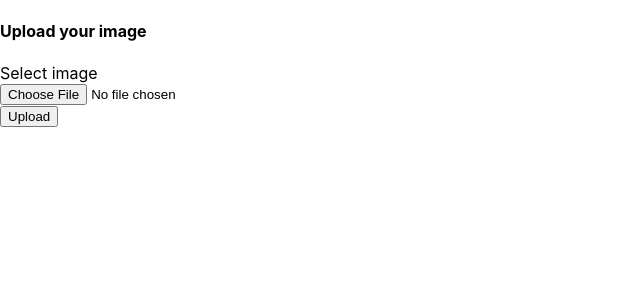
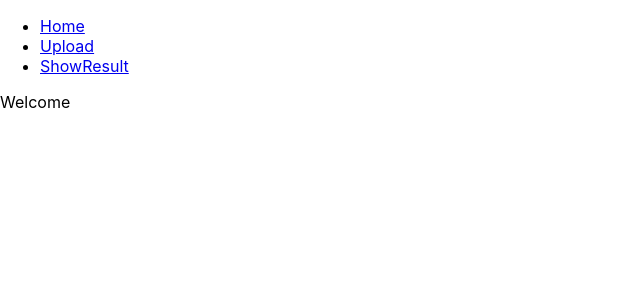
Before and after one commit to LeamonLee/AI-portfolio-fontend-ui, a React (Create React App) app: page / in a window 1280 px wide. Shown: the top 300 px of the page, without its empty margins (0-640 px from the left). Built offline with nearby package versions, Linux system fonts and the light colour scheme.

Commit message:
added react-router-dom

```diff
--- a/package.json
+++ b/package.json
@@ -8,6 +8,7 @@
     "@testing-library/user-event": "^12.1.10",
     "react": "^17.0.2",
     "react-dom": "^17.0.2",
+    "react-router-dom": "^5.2.0",
     "react-scripts": "4.0.3",
     "web-vitals": "^1.0.1"
   },
--- a/src/App.js
+++ b/src/App.js
@@ -1,21 +1,48 @@
+import React from "react";
+import {
+  BrowserRouter as Router,
+  Switch,
+  Route,
+  Link
+} from "react-router-dom";
 
+import Upload from "./components/Upload";
+import ShowResult from "./components/ShowResult";
+import Home from "./components/Home";
 
 function App() {
   return (
+    <Router>
     <div>
-      {/* <img src="http://localhost:5001/webcam" alt="logo" /> */}
-      {/* <img src="http://localhost:5001/image" alt="logo" /> */}
-      {/* <img src="" alt="logo" /> */}
+      <nav>
+        <ul>
+          <li>
+            <Link to="/">Home</Link>
+          </li>
+          <li>
+            <Link to="/od/image/upload">Upload</Link>
+          </li>
+          <li>
+            <Link to="/od/image/show-result">ShowResult</Link>
+          </li>
+        </ul>
+      </nav>
 
-      <h4>Upload your image</h4>
-      <form action="http://localhost:5001/od/image_detect" method="POST" enctype="multipart/form-data">
-          <label for="">Select image</label>
-          <div>
-              <input type="file" name="image" id="image" />
-          </div>
-          <button type="submit">Upload</button>
-      </form>
+      {/* A <Switch> looks through its children <Route>s and
+          renders the first one that matches the current URL. */}
+      <Switch>
+        <Route path="/od/image/upload">
+          <Upload />
+        </Route>
+        <Route path="/od/image/show-result">
+          <ShowResult />
+        </Route>
+        <Route path="/">
+          <Home />
+        </Route>
+      </Switch>
     </div>
+  </Router>
   );
 }
 
--- /dev/null
+++ b/src/components/Home.js
@@ -0,0 +1,11 @@
+import React from 'react'
+
+const Home = () => {
+    return (
+        <div>
+            Welcome
+        </div>
+    )
+}
+
+export default Home
--- /dev/null
+++ b/src/components/ShowResult.js
@@ -0,0 +1,11 @@
+import React from 'react'
+
+const ShowResult = () => {
+    return (
+        <div>
+
+        </div>
+    )
+}
+
+export default ShowResult
--- /dev/null
+++ b/src/components/Upload.js
@@ -0,0 +1,32 @@
+import React, { useState } from 'react'
+
+const Upload = () => {
+    const [ image, setImage ] = useState(null)
+
+    const onImageChange = event => {
+        if (event.target.files && event.target.files[0]) {
+            let img = event.target.files[0];
+            setImage(URL.createObjectURL(img));
+        }
+    };
+    return (
+        <div>
+            {/* <img src="http://localhost:5001/webcam" alt="logo" /> */}
+            {/* <img src="http://localhost:5001/image" alt="logo" /> */}
+            {/* <img src="" alt="logo" /> */}
+            <h4>Upload your image</h4>
+            {image && <img src={image} />}
+            <input type="file" name="myImage" onChange={onImageChange} />
+
+            {/* <form action="http://localhost:5001/od/upload" method="POST" enctype="multipart/form-data">
+                <label for="">Select image</label>
+                <div>
+                    <input type="file" name="image" id="image" />
+                </div>
+                <button type="submit">Upload</button>
+            </form> */}
+        </div>
+    )
+}
+
+export default Upload
```
Also changed, not shown: 1 other file (tests, documents, lock files or other folders).
